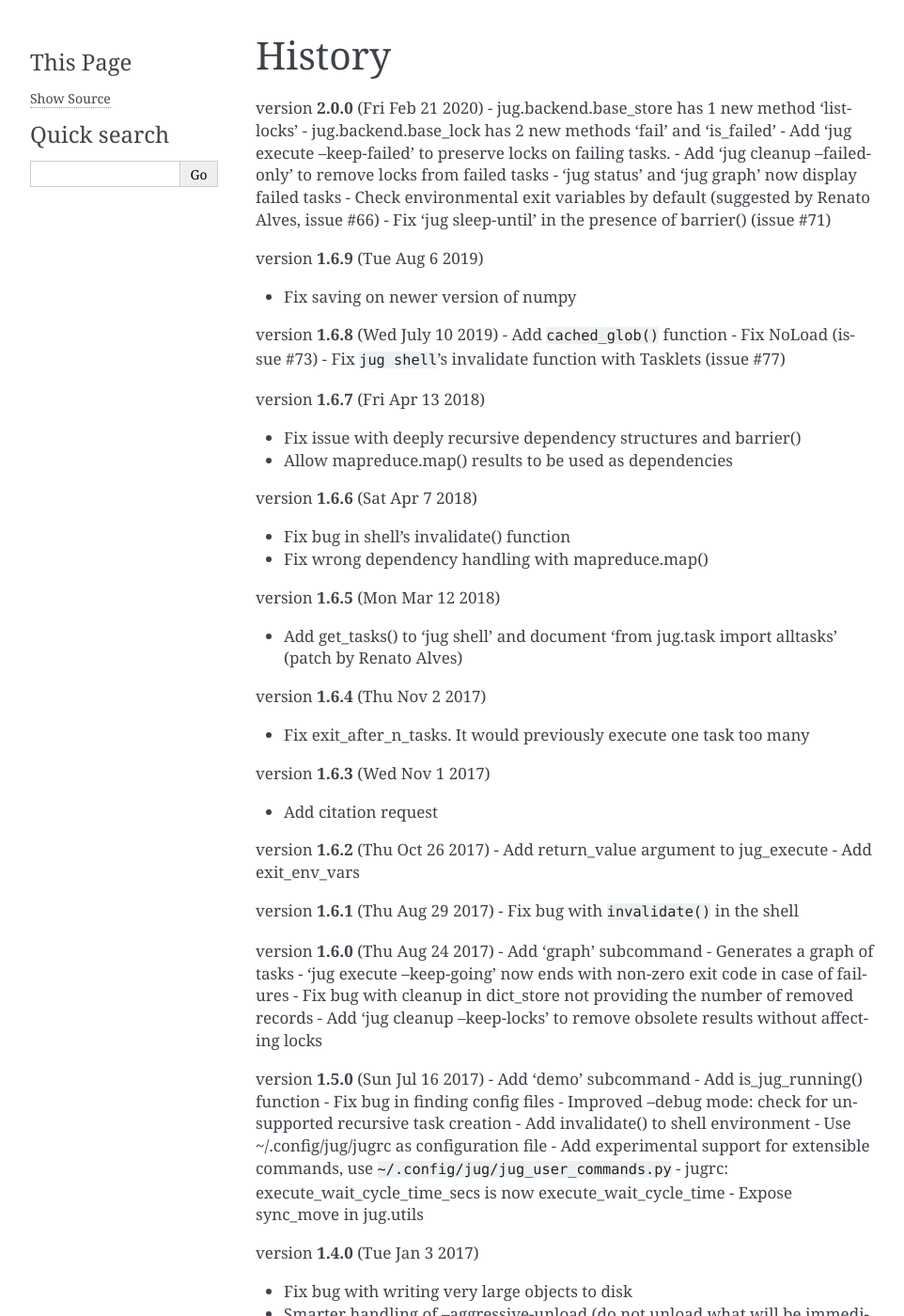
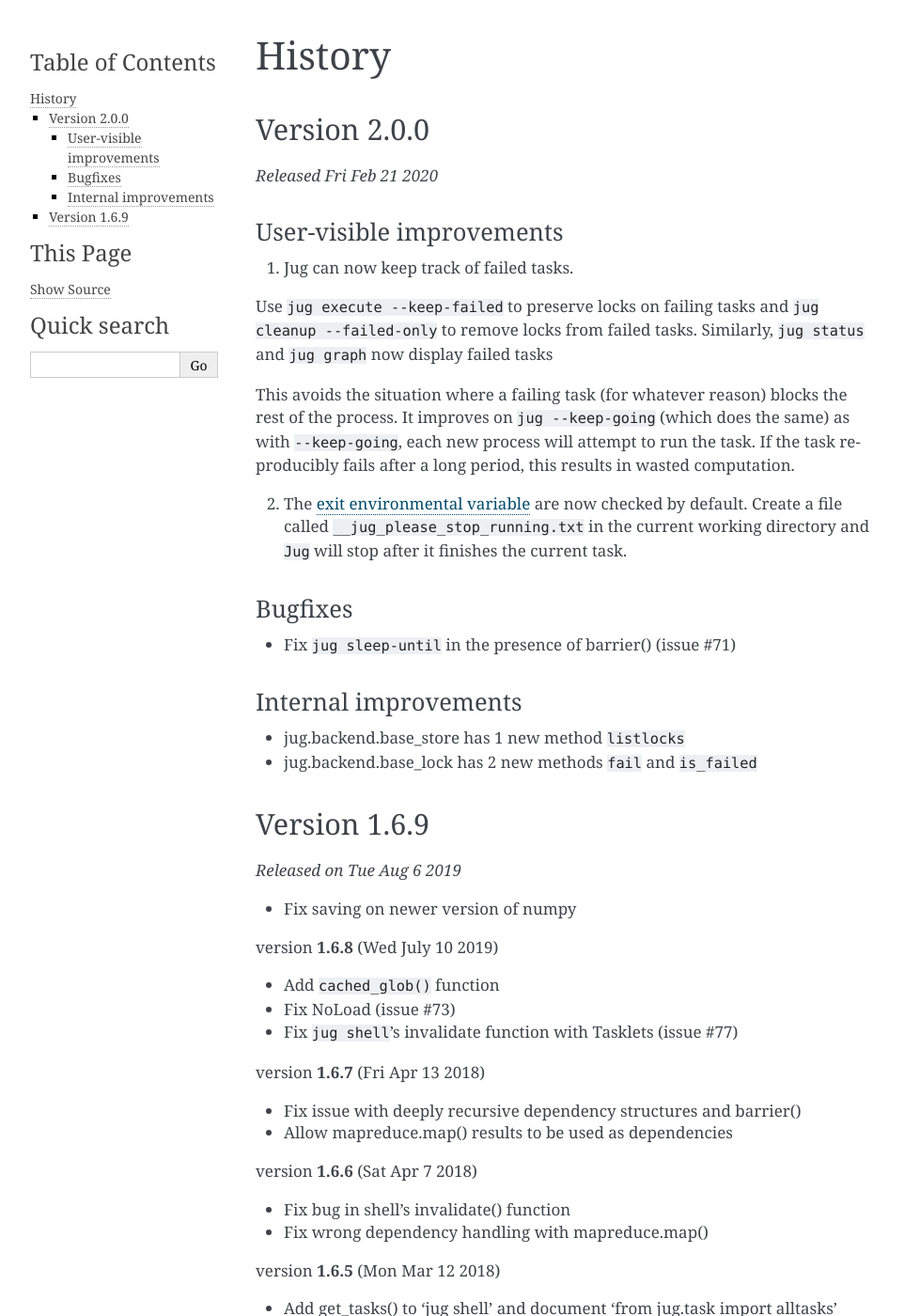
Before and after one commit to luispedro/jug, a Sphinx documentation site: the page built from docs/source/history.rst, in a window 1280 px wide and 1400 px high. Shown: the whole window at 94% size, without its empty margins (148-1110 px from the left). Built offline with Sphinx 7.4.7, drawn with Linux system fonts in a browser that asks for light colours; formulas are drawn with MathJax 3; the version number could not be read and is left out.

Commit message:
DOC Improve _What's New_ page

```diff
--- a/docs/source/history.rst
+++ b/docs/source/history.rst
@@ -2,20 +2,51 @@
 History
 =======
 
-version **2.0.0** (Fri Feb 21 2020)
-- jug.backend.base_store has 1 new method 'listlocks'
-- jug.backend.base_lock has 2 new methods 'fail' and 'is_failed'
-- Add 'jug execute --keep-failed' to preserve locks on failing tasks.
-- Add 'jug cleanup --failed-only' to remove locks from failed tasks
-- 'jug status' and 'jug graph' now display failed tasks
-- Check environmental exit variables by default (suggested by Renato Alves, issue #66)
-- Fix 'jug sleep-until' in the presence of barrier() (issue #71)
+Version 2.0.0
+-------------
 
-version **1.6.9** (Tue Aug 6 2019)
+*Released Fri Feb 21 2020*
+
+User-visible improvements
+~~~~~~~~~~~~~~~~~~~~~~~~~
+
+1. Jug can now keep track of failed tasks.
+
+Use ``jug execute --keep-failed`` to preserve locks on failing tasks and ``jug
+cleanup --failed-only`` to remove locks from failed tasks. Similarly, ``jug
+status`` and ``jug graph`` now display failed tasks
+
+This avoids the situation where a failing task (for whatever reason) blocks the
+rest of the process. It improves on ``jug --keep-going`` (which does the same)
+as with ``--keep-going``, each new process will attempt to run the task. If the
+task reproducibly fails after a long period, this results in wasted
+computation.
+
+2. The `exit environmental variable <exit.html>`__ are now checked by default.
+   Create a file called ``__jug_please_stop_running.txt`` in the current
+   working directory and ``Jug`` will stop after it finishes the current task.
+
+
+Bugfixes
+~~~~~~~~
+
+- Fix ``jug sleep-until`` in the presence of barrier() (issue #71)
+
+Internal improvements
+~~~~~~~~~~~~~~~~~~~~~
+
+- jug.backend.base_store has 1 new method ``listlocks``
+- jug.backend.base_lock has 2 new methods ``fail`` and ``is_failed``
+
+Version 1.6.9
+-------------
+
+*Released on Tue Aug 6 2019*
 
 - Fix saving on newer version of numpy
 
 version **1.6.8** (Wed July 10 2019)
+
 - Add ``cached_glob()`` function
 - Fix NoLoad (issue #73)
 - Fix ``jug shell``'s invalidate function with Tasklets (issue #77)
```
Also changed, not shown: docs/source/exit.md (+2 -1 lines).
